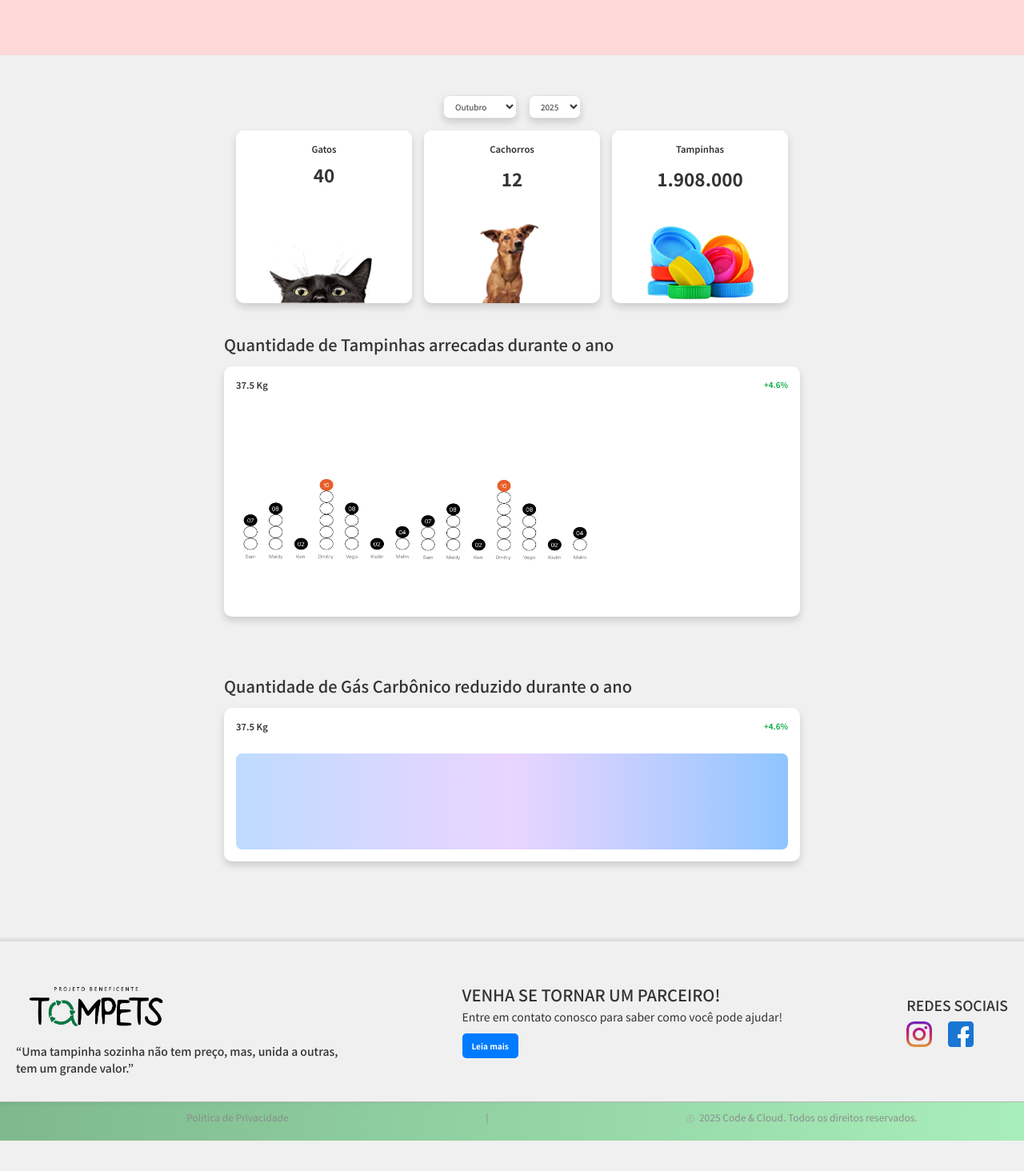
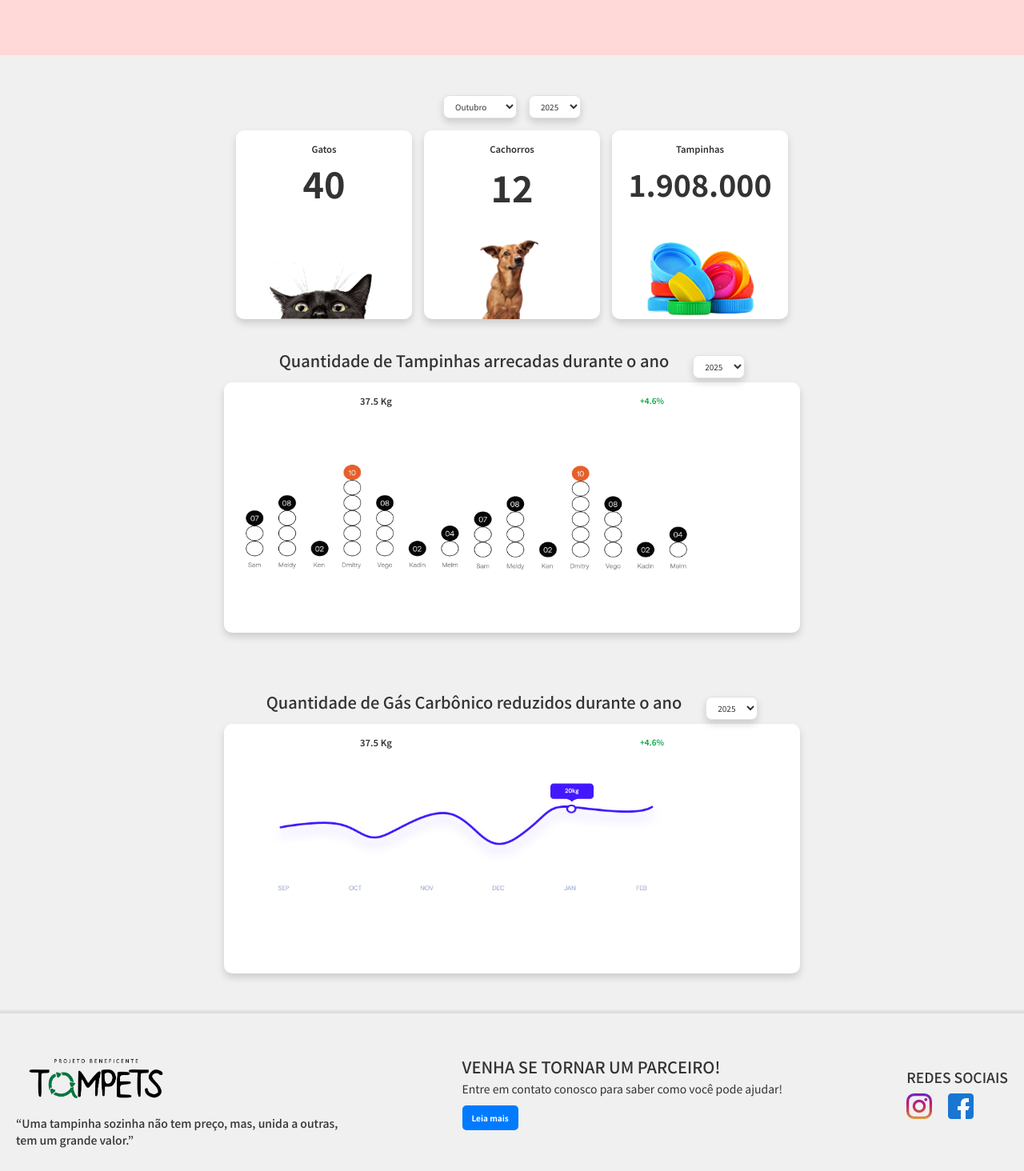
Before and after one commit to DaianeKCamargo/FATEC_ProjetoIntegrador2, a Next.js app: page /relatorio in a window 1280 px wide. Shown: the part 259-1723 px from the top of the page at 80% size. Before the commit the page ends 1685 px from the top, so only its background shows below. Built offline with nearby package versions, Linux system fonts and the light colour scheme.

Commit message:
Relatorio
- forganização basica finalizada

```diff
--- a/src/app/globals.css
+++ b/src/app/globals.css
@@ -70,10 +70,16 @@ body {
   background-image: url(/graficoTampinhas.png);
   background-repeat: no-repeat;
   background-size: contain;
-  background-position: center;
-  width: 35vw;
+  width: 45vw;
   height: 30vh;
+}
 
+.grafico-co2 {
+  background-image: url(/graficoCo2.png);
+  background-repeat: no-repeat;
+  background-size: contain;
+  width: 45vw;
+  height: 30vh;
 }
 
 /* COMPONENTES */
--- a/src/app/relatorio/page.tsx
+++ b/src/app/relatorio/page.tsx
@@ -55,20 +55,20 @@ export default function relatorio() {
         <div className="bg-white rounded-2xl shadow flex flex-col text-center overflow-hidden">
         <div>
         <p className="text-lg font-semibold pt-6">Gatos</p>
-        <p className="text-4xl font-bold mt-2 mb-6">{dados.gatos}</p>
+        <p className="text-7xl font-bold mt-2 mb-6">{dados.gatos}</p>
         </div>
         <img src="/gatoRel.png" alt="Gato" className="w-55 mx-auto mt-auto translate-y-[15px]" />
         </div>
 
         <div className="bg-white rounded-2xl shadow flex flex-col text-center overflow-hidden">
         <p className="text-lg font-semibold pt-6">Cachorros</p>
-        <p className="text-4xl font-bold mt-2 mb-6">{dados.cachorros}</p>
+        <p className="text-7xl font-bold mt-2 mb-6">{dados.cachorros}</p>
         <img src="/cachorroRel.png" alt="Cachorro" className="w-40 mx-auto mt-auto" />
         </div>
 
         <div className="bg-white rounded-2xl shadow flex flex-col text-center overflow-hidden">
         <p className="text-lg font-semibold pt-6">Tampinhas</p>
-        <p className="text-4xl font-bold mt-2 mb-6">
+        <p className="text-6xl font-bold mt-2 mb-6">
         {dados.tampinhas.toLocaleString("pt-BR")}
         </p>
         <img src="/tampinhasRel.png" alt="Tampinhas" className="w-60 mx-auto mt-auto" />
@@ -76,37 +76,52 @@ export default function relatorio() {
       </section>
 
       <section className="max-w-6xl mx-auto py-10 pb-20">
-        <h2 className="text-2xl font-semibold mb-4">
-          Quantidade de Tampinhas arrecadas durante o ano
-        </h2>
+        <div className="flex gap-lg-5 align-items-center justify-content-center">
+          <h2 className="text-2xl font-semibold mb-4">
+            Quantidade de Tampinhas arrecadas durante o ano
+          </h2>
+           <select
+            className="border rounded-xl px-3 py-2 bg-white shadow"
+            value={ano}
+            onChange={(e) => setAno(Number(e.target.value))}
+          >
+            <option>2025</option>
+          </select>
+        </div>
 
         <div className="bg-white rounded-2xl shadow p-6">
-          <div className="flex justify-between mb-4">
+          <div className="flex justify-around mb-4">
             <p className="text-lg font-semibold">{dados.gas} Kg</p>
             <span className="text-green-600 font-semibold">+4.6%</span>
           </div>
 
-          <div className="grafico-tampinhas">
+          <div className="grafico-tampinhas" />
 
-          </div>
         </div>
       </section>
 
-      {/* Gráfico fake */}
-      <section className="max-w-6xl mx-auto py-10 pb-40">
-        <h2 className="text-2xl font-semibold mb-4">
-          Quantidade de Gás Carbônico reduzido durante o ano
-        </h2>
+      <section className="max-w-6xl mx-auto py-10 pb-20">
+        <div className="flex gap-lg-5 align-items-center justify-content-center">
+          <h2 className="text-2xl font-semibold mb-4">
+            Quantidade de Gás Carbônico reduzidos durante o ano
+          </h2>
+           <select
+            className="border rounded-xl px-3 py-2 bg-white shadow"
+            value={ano}
+            onChange={(e) => setAno(Number(e.target.value))}
+          >
+            <option>2025</option>
+          </select>
+        </div>
 
         <div className="bg-white rounded-2xl shadow p-6">
-          <div className="flex justify-between mb-4">
+          <div className="flex justify-around mb-4">
             <p className="text-lg font-semibold">{dados.gas} Kg</p>
             <span className="text-green-600 font-semibold">+4.6%</span>
           </div>
 
-          <div className="h-48 bg-gradient-to-r from-blue-200 via-purple-200 to-blue-300 rounded-xl flex items-center justify-center text-gray-600 font-semibold">
+          <div className="grafico-co2" />
 
-          </div>
         </div>
       </section>
     </>
```
Also changed, not shown: public/graficoCo2.png (added).
